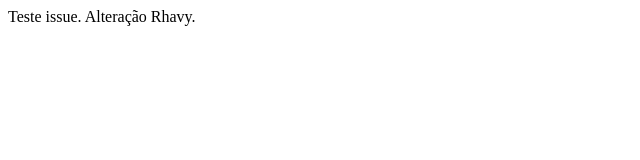
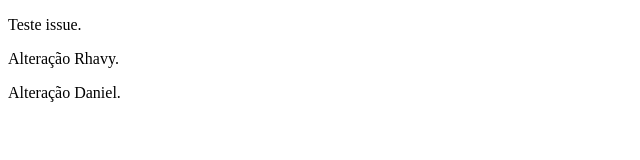
Before and after one commit to rhavymaia/projetogit, a plain HTML site: page index.html in a window 1280 px wide. Shown: the whole page, without its empty margins (0-640 px from the left). Drawn offline with Linux system fonts and the light colour scheme.

Commit message:
Alterando

```diff
--- a/index.html
+++ b/index.html
@@ -7,7 +7,15 @@
     <title>Document</title>
 </head>
 <body>
-    Teste issue.
-    Alteração Rhavy.
+    <p>
+        Teste issue.
+    </p>
+    <p>
+        Alteração Rhavy.
+    </p>
+    <p>
+        Alteração Daniel.
+    </p>
+
 </body>
 </html>
```
